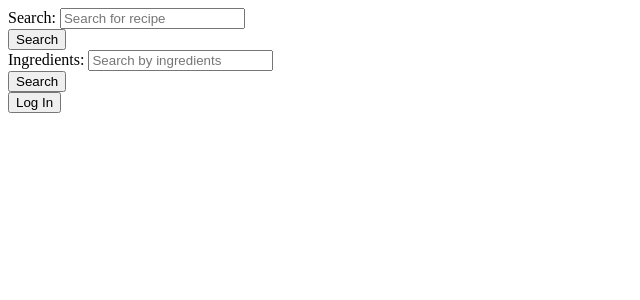
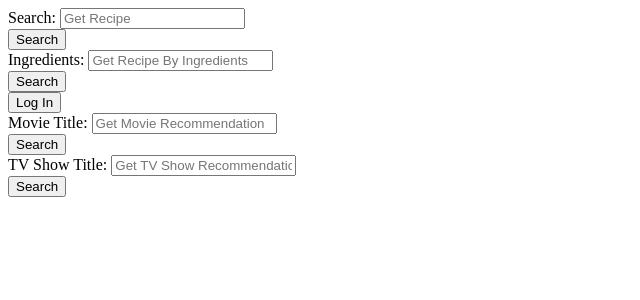
Before and after one commit to nornorah/YouChewb, a Flask app: page / in a window 1280 px wide. Shown: the top 300 px of the page, without its empty margins (0-640 px from the left). Run offline with Flask 2, Linux system fonts and the light colour scheme; some libraries are stand-ins or nearby versions.

Commit message:
Added routes to make API calls to get movie ids to get recommendations from a movie title that user types in (shows poster image and title); added more search text boxes on homepage.html; created movie_recc_results.html to display the results of the API call

```diff
--- a/model.py
+++ b/model.py
@@ -34,6 +34,7 @@ class User(db.Model):
 
 
 
+
 ##############################################################################
 # Helper functions
 
--- a/server.py
+++ b/server.py
@@ -1,4 +1,7 @@
 """Recipe website"""
+from pprint import pformat
+import os
+import requests
 
 from jinja2 import StrictUndefined
 
@@ -17,12 +20,92 @@ app.secret_key = "ABC"
 # This raises an error instead.
 app.jinja_env.undefined = StrictUndefined
 
+# Retrieve tokens and keys, set movie url
+RAPIDAPI_TOKEN = os.environ.get('RAPIDAPI_TOKEN')
+RAPIDAPI_KEY = os.environ.get('RAPIDAPI_KEY')
+MOVIEDB_KEY = os.environ.get('MOVIEDB_KEY')
+MOVIEDB_URL = "https://api.themoviedb.org/3/"
+
 
 @app.route('/')
 def index():
     """Homepage."""
 
     return render_template("homepage.html")
+
+
+@app.route('/results')
+def recipe_results():
+    """Output of recipes user queried from putting in ingredients"""
+
+    search = request.args.get('ingredients')
+    payload = {'key': RAPIDAPI_KEY,
+                'q': search,
+                'sort': 'r'}
+
+    headers = {"X-RapidAPI-Key": RAPIDAPI_TOKEN}
+
+    response = requests.get("https://community-food2fork.p.rapidapi.com/search",
+                            params=payload, headers=headers)
+
+    print(response)
+    data = response.json()
+    print(data)
+    recipes = data['recipes']
+
+    # ingredient_search = search.split(", ")
+    # print(ingredient_search)
+
+    # recipe_data = []
+    # for recipe in recipes:
+    #     rId = recipe['recipe_id']
+    #     payload_get = {'key': "8b50ec6830e40ad83082a5b276c51a39",
+    #                     'rId': rId}
+    #     response = requests.get("https://community-food2fork.p.rapidapi.com/get",
+    #                         params=payload_get, headers=headers)
+    #     data = response.json()
+    #     ingredients = data['recipe']['ingredients']
+    #     print(ingredients)
+
+
+    # search = request.args.get('ingredients')
+    # payload = {'i': search}
+    # response = requests.get("http://www.recipepuppy.com/api/", params=payload)
+    # data = response.json()
+    # print(data)
+    # recipes = data['results']
+
+
+    return render_template("recipe_results.html", recipes=recipes)
+
+
+@app.route('/movies')
+def movie_results():
+    """Output of movie recommendations user queried"""
+
+    query_movie = request.args.get('movie')
+    payload = {'api_key': MOVIEDB_KEY,
+                'query': query_movie}
+
+
+    response = requests.get(MOVIEDB_URL + "search/movie",
+                            params=payload)
+
+    data = response.json()
+    print(data)
+    results = data['results']
+    movie_ids = [ movie['id'] for movie in results ]
+    print(movie_ids)
+
+    movie_data = []
+    for movie_id in movie_ids:
+        payload = {'api_key': MOVIEDB_KEY}
+        movie_recc = requests.get(MOVIEDB_URL + f"movie/{movie_id}/recommendations", params=payload)
+        data = movie_recc.json()
+        movie_data.append(data['results'])
+        print(movie_data)
+
+    return render_template("movie_recc_results.html", movie_data=movie_data[0])
 
 
 @app.route('/login', methods=['GET'])
--- a/templates/homepage.html
+++ b/templates/homepage.html
@@ -4,12 +4,12 @@
 
 <body>
 
-    <form action="/results" method="GET">
-        Search: <input type="text" name="search" placeholder="Search for recipe"></input>
+    <form action="/recipes" method="GET">
+        Search: <input type="text" name="search_recipe" placeholder="Get Recipe"></input>
         <br>
-        <input type="submit" value="Search" name="search"></input>
+        <input type="submit" value="Search" name="search_recipe"></input>
         <br>
-        Ingredients: <input type="text" name="ingredients" placeholder="Search by ingredients">
+        Ingredients: <input type="text" name="ingredients" placeholder="Get Recipe By Ingredients">
         </input>
         <br>
         <input type="submit" value="Search" name="ingredients"></input>
@@ -20,6 +20,18 @@
         <input type="submit" value="Log In" name="login"></input>
     </form>
 
+    <form action="/movies" method="GET">
+        Movie Title: <input type="text" name="movie" placeholder="Get Movie Recommendation"></input>
+        <br>
+        <input type="submit" value="Search" name="search_movie"></input>
+        <br>
+        TV Show Title: <input type="text" name="tv_show" placeholder="Get TV Show Recommendation">
+        </input>
+        <br>
+        <input type="submit" value="Search" name="tv_show"></input>
+        <br>
+    </form>
+
 </body>
 
 
```
Also changed, not shown: templates/movie_recc_results.html (added, +17 -0 lines), templates/recipe_results.html (added, +17 -0 lines).
